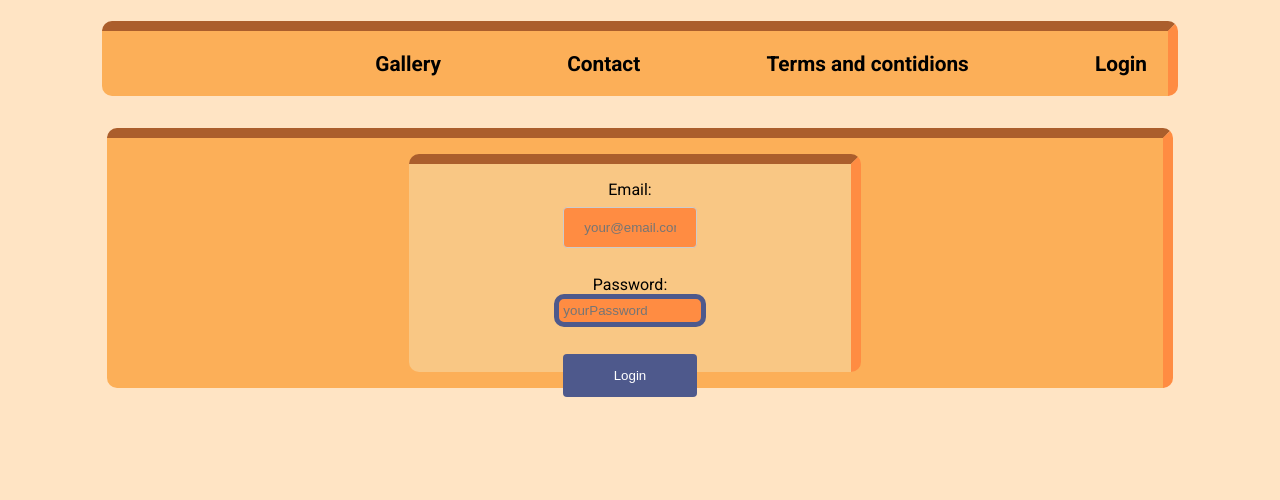
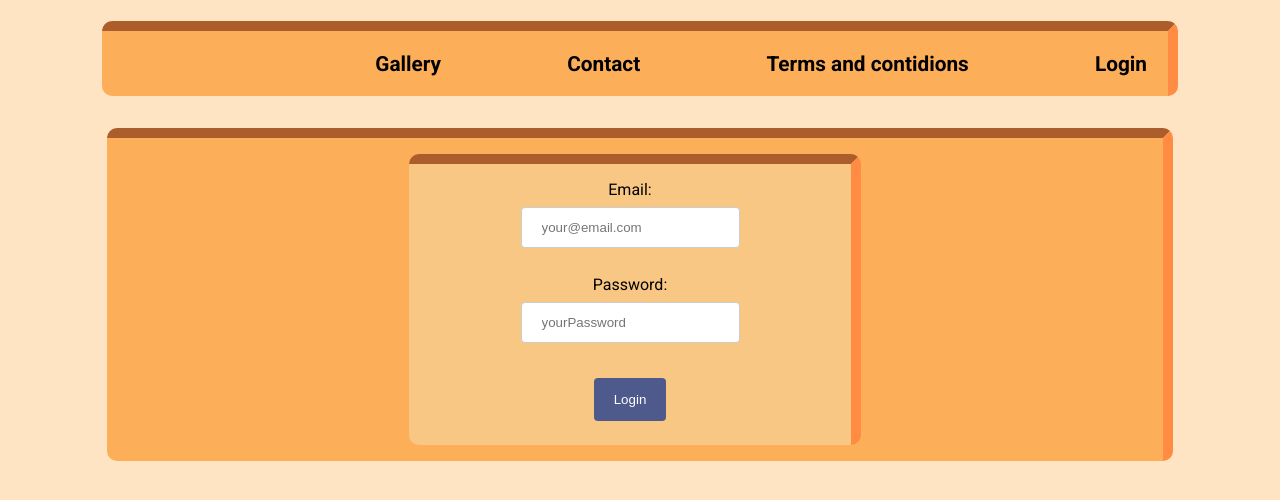
Before and after one commit to Tems-py/kindergarten, a PHP site: page /kindergarten/login in a window 1280 px wide. Shown: the top 500 px of the page. Run offline with PHP 8.4, Linux system fonts and the light colour scheme.

Commit message:
edit login buttons

```diff
--- a/css/login.css
+++ b/css/login.css
@@ -1,6 +1,5 @@
 #loginDiv{
     width: 40%;
-    height: 11em;
     background-color: #F9C784;
     border: #FF8C42 10px inset;
     border-radius: 10px;
@@ -15,16 +14,16 @@
     flex-direction: column;
 }
 .loginInput{
-    width: 10em;
-    color: #FFFFFF;
-    padding: 0.3em;
-    background-color: #FF8C42;
-    border: #4E598C 5px solid;
-    border-radius: 10px;
+    /*width: 10em;*/
+    /*color: #FFFFFF;*/
+    /*padding: 0.3em;*/
+    /*background-color: #FF8C42 !important;*/
+    /*border: #4E598C 5px solid;*/
+    /*border-radius: 10px;*/
 
 }
-.loginInput:hover{
-    background-color: #e37d3d;
-    border: #434e7f 5px solid;
-    border-radius: 10px;
-}
+/*.loginInput:hover{*/
+/*    background-color: #e37d3d;*/
+/*    border: #434e7f 5px solid;*/
+/*    border-radius: 10px;*/
+/*}*/
--- a/css/style.css
+++ b/css/style.css
@@ -90,7 +90,7 @@ body{
     display: none;
 }
 
-input[type=text], select, input[type=date], input[type=email]{
+input[type=text], select, input[type=date], input[type=email], input[type=password]{
     padding: 12px 20px;
     margin: 8px 0;
     display: inline-block;
```
